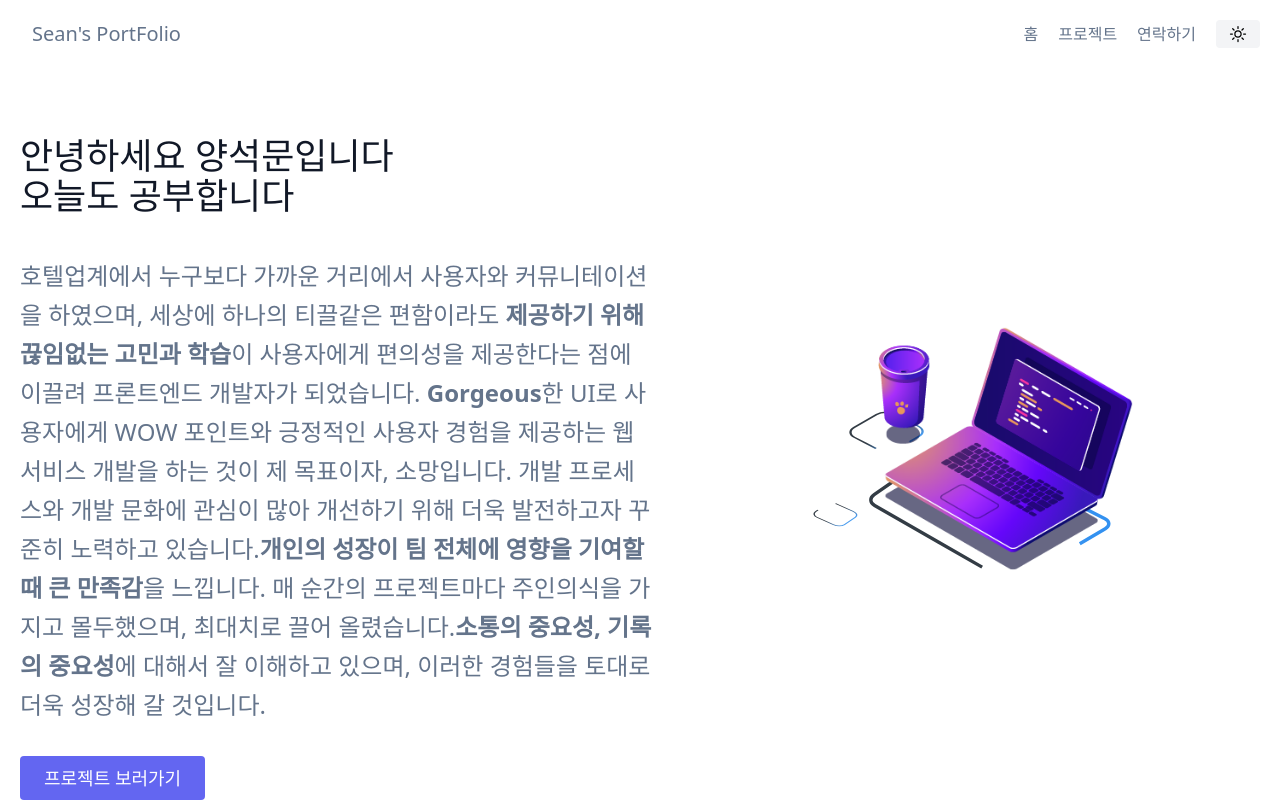
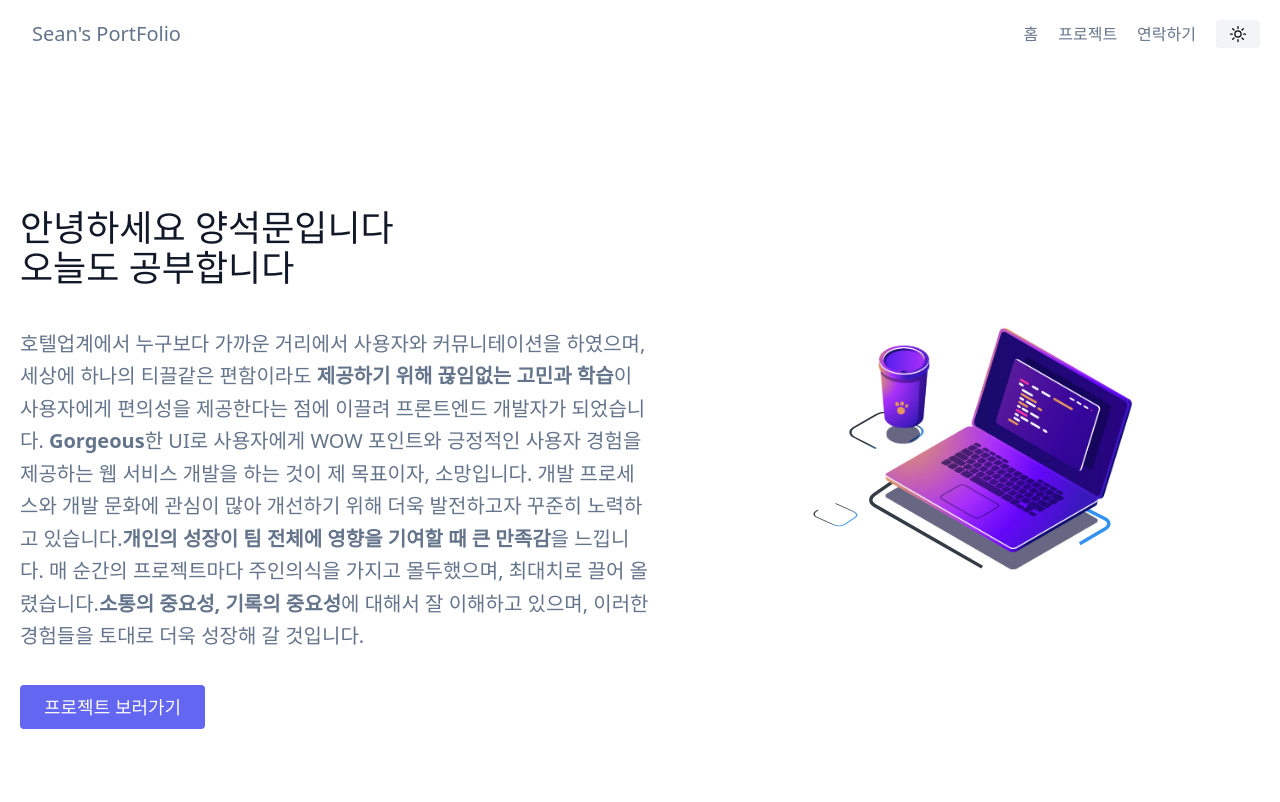
Before and after one commit to tjrans9248/nextjs-portfolio, a Next.js app: page / in a window 1280 px wide. Shown: the top 802 px of the page. Built offline with nearby package versions, Linux system fonts and the light colour scheme.

Commit message:
add: 글자사이즈 변경 및 주석 제거

```diff
--- a/components/home/hero.js
+++ b/components/home/hero.js
@@ -10,7 +10,7 @@ export default function Hero() {
           <br className="hidden lg:inline-block" />
           오늘도 공부합니다
         </h1>
-        <p className="mb-8 leading-relaxed text-2xl">
+        <p className="mb-8 leading-relaxed text-xl">
           호텔업계에서 누구보다 가까운 거리에서 사용자와 커뮤니테이션을
           하였으며, 세상에 하나의 티끌같은 편함이라도{' '}
           <strong>제공하기 위해 끊임없는 고민과 학습</strong>이 사용자에게
```
Also changed, not shown: components/footer.js (+0 -12 lines), components/header.js (+0 -12 lines).
